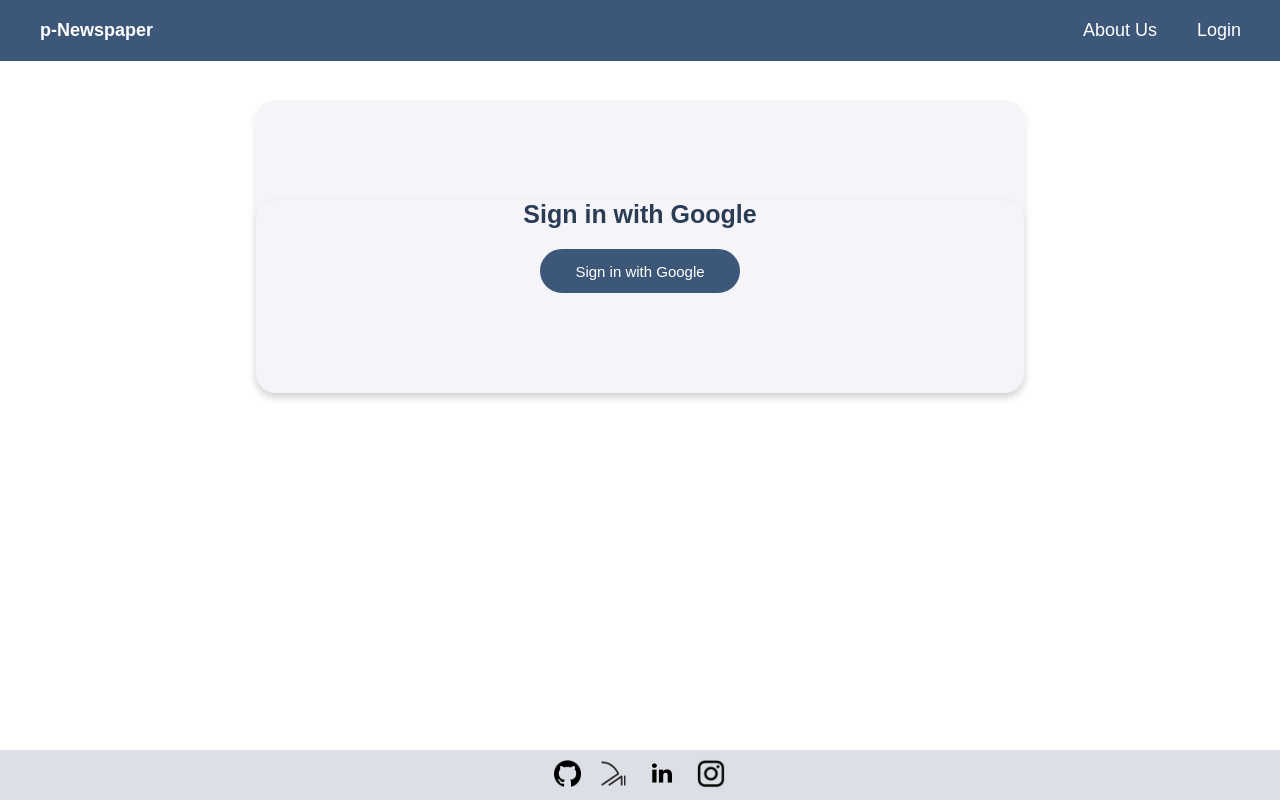
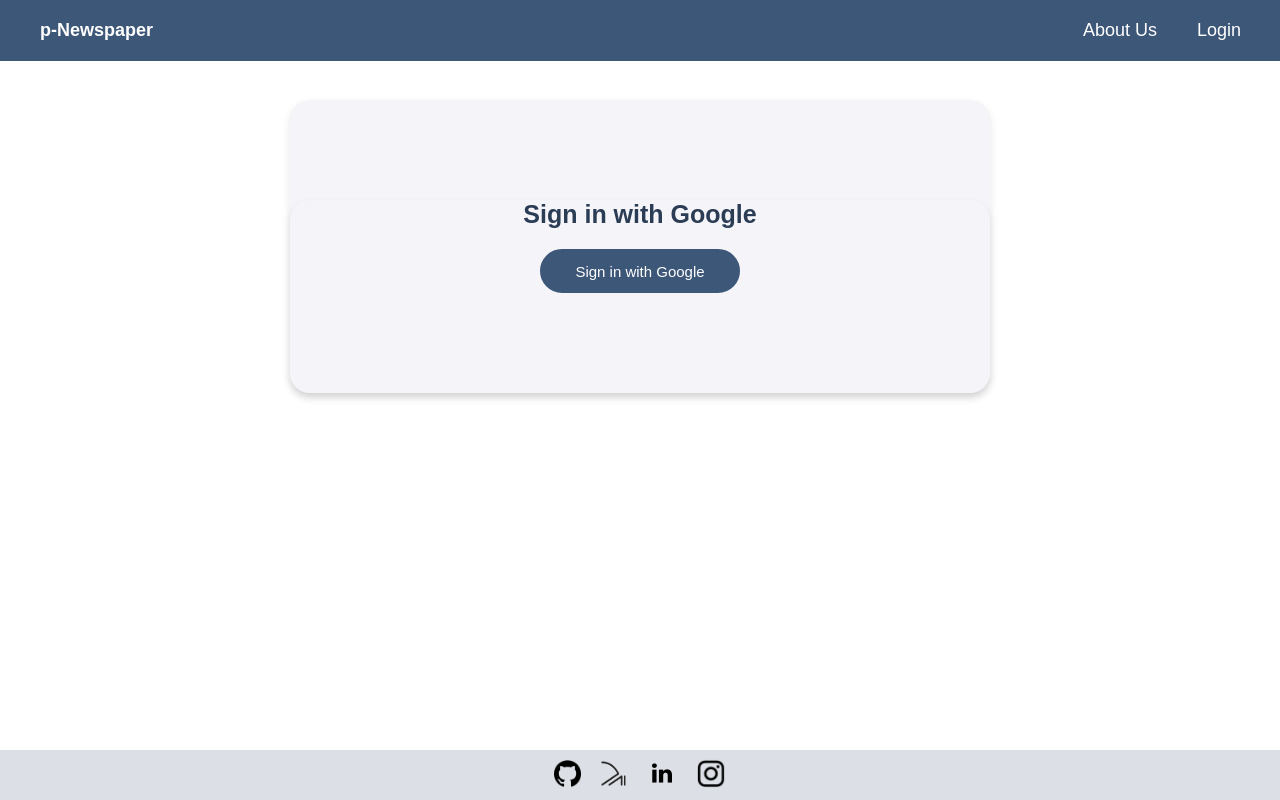
Before and after one commit to P-Newspaper/p-Newspaper, a React (Create React App) app in the folder frontend/: page /login in a window 1280 px wide. Built offline with nearby package versions, Linux system fonts and the light colour scheme.

Commit message:
box updates

```diff
--- a/frontend/src/styles/login.css
+++ b/frontend/src/styles/login.css
@@ -14,6 +14,7 @@
     margin-left: auto;
     margin-right: auto;
     box-shadow: 0 4px 8px rgba(0, 0, 0, 0.1);
+    max-width: 700px;
 }
 
 .title{
--- a/frontend/src/styles/myAccount.css
+++ b/frontend/src/styles/myAccount.css
@@ -11,7 +11,7 @@
     border-radius: 20px;
     box-shadow: 0 4px 8px rgba(0, 0, 0, 0.1);
     text-align: center;
-    max-width: 750;
+    max-width: 750px;
     width: 60vw;
 }
 
```
